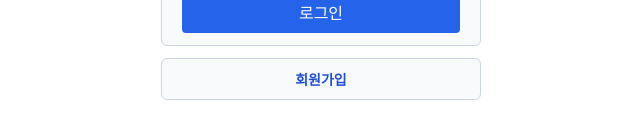
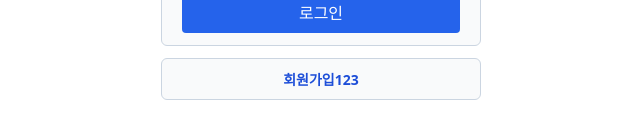
Before and after one commit to dylankang14/project_works, a Next.js app: page /login in a window 1280 px wide. Shown: the part 515-654 px from the top of the page, without its empty margins (319-959 px from the left). Built offline with nearby package versions, Linux system fonts and the light colour scheme.

Commit message:
중간저장

```diff
--- a/libs/client/useMutation.ts
+++ b/libs/client/useMutation.ts
@@ -13,6 +13,8 @@ export default function useMutation<T = any>(url: string): UseMutationResult<T>
 	});
 	function mutation(data: any) {
 		setState((prev) => ({ ...prev, loading: true }));
+		console.log("mutation : ", data);
+
 		fetch(url, {
 			method: "POST",
 			headers: {
--- a/package.json
+++ b/package.json
@@ -9,7 +9,6 @@
 		"lint": "next lint"
 	},
 	"dependencies": {
-		"@next/font": "13.1.6",
 		"@types/node": "18.11.18",
 		"@types/react": "18.0.27",
 		"@types/react-datepicker": "^4.10.0",
--- a/pages/login.tsx
+++ b/pages/login.tsx
@@ -7,6 +7,7 @@ import { useRouter } from "next/router";
 import { ReactElement } from "react";
 import { useForm } from "react-hook-form";
 import logo from "../public/logo.svg";
+import useMutation from "@/libs/client/useMutation";
 
 interface LoginForm {
 	email: string;
@@ -16,9 +17,12 @@ interface LoginForm {
 function Login() {
 	const router = useRouter();
 	const { register, handleSubmit } = useForm<LoginForm>();
+	const [login, { loading, data, error }] = useMutation("/api/user/login");
 	const onValid = (loginForm: LoginForm) => {
+		if (loading) return;
+		login(loginForm);
 		console.log(loginForm);
-		router.push("/");
+		// router.push("/");
 	};
 	return (
 		<>
@@ -44,14 +48,14 @@ function Login() {
 							type="password"
 							required
 						/>
-						<Button>로그인</Button>
+						<Button type="submit">로그인</Button>
 					</form>
 					<div className="mt-2 flex w-full flex-wrap">
 						<Link
 							href="/signup"
 							className="flex-1 cursor-pointer rounded-md border border-slate-300 bg-gray-50 p-2 text-center text-blue-700 hover:bg-blue-600 hover:text-white"
 						>
-							<span className="text-sm font-bold">회원가입</span>
+							<span className="text-sm font-bold">회원가입123</span>
 						</Link>
 					</div>
 				</div>
```
Also changed, not shown: 1 other file (tests, documents, lock files or other folders).
